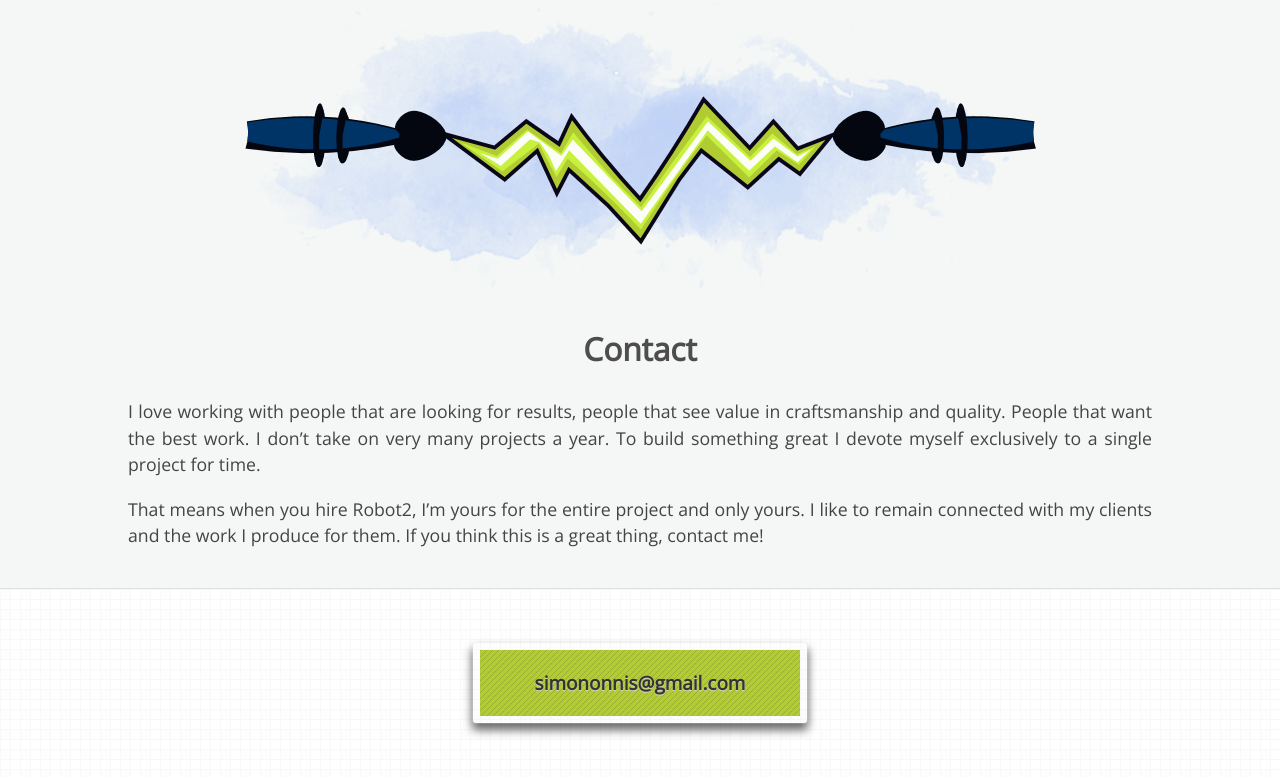
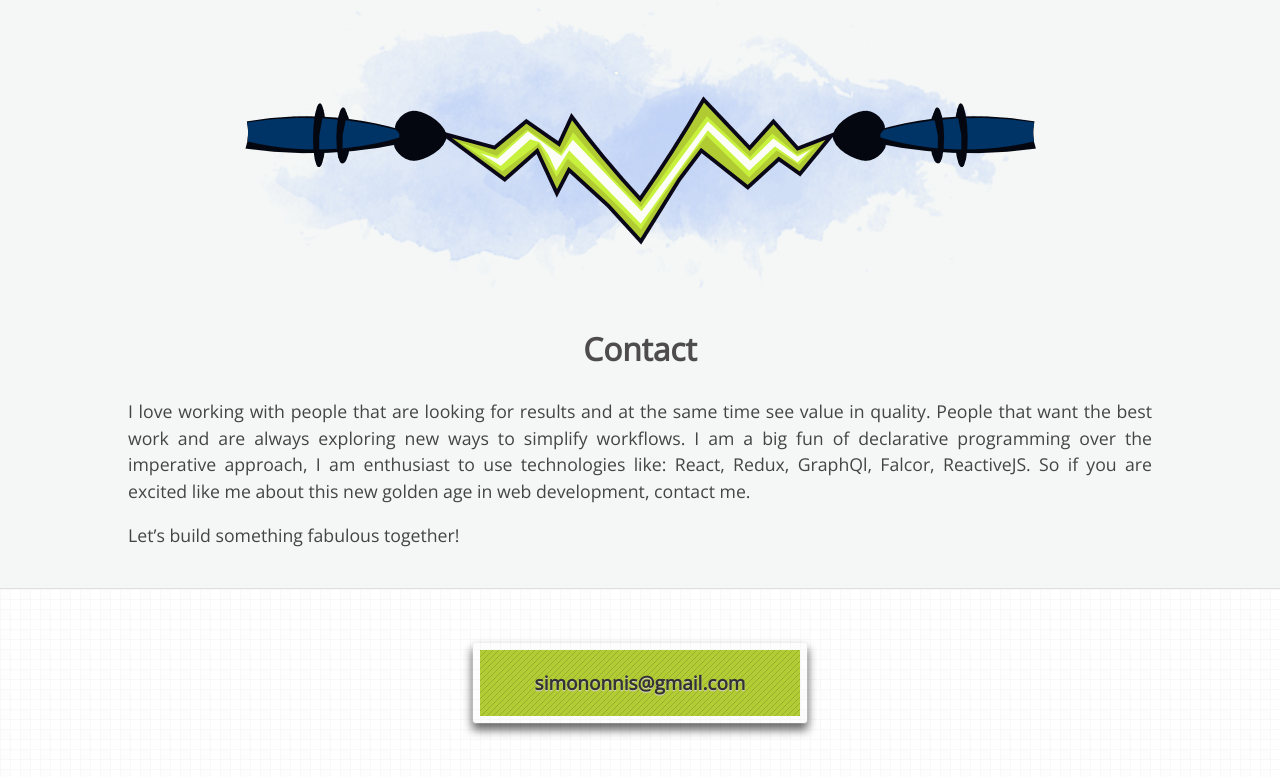
Before and after one commit to SimoNonnis/Robot2, a PHP site: page /contact-me in a window 1280 px wide. Shown: the part 137-914 px from the top of the page. Run offline with PHP 8.4, Linux system fonts and the light colour scheme; some web fonts are replaced.

Commit message:
Update contact-me.php

```diff
--- a/contact-me.php
+++ b/contact-me.php
@@ -7,15 +7,16 @@
         <img alt="Electric-arc" src="img/contact/contact.png" />
       </div>
       <article class="wrapper clearfix">
-      <h2>Contact</h2>
-        <p>I love working with people that are looking for results, people that see value in craftsmanship and quality.
-           People that want the best work. I don’t take on very many projects a year.
-           To build something great I devote myself exclusively to a single project for time.
-        </p>
-        <p>That means when you hire Robot2, I’m yours for the entire project and only yours.
-           I like to remain connected with my clients and the work I produce for them.
-           If you think this is a great thing, contact me!
-        </p>
+        <h2>Contact</h2>
+          <p>I love working with people that are looking for results and at the same time see value in quality.
+             People that want the best work and are always exploring new ways to simplify workflows.
+             I am a big fun of declarative programming over the imperative approach,
+             I am enthusiast to use technologies like: React, Redux, GraphQl, Falcor, ReactiveJS.
+             So if you are excited like me about this new golden age in web development, contact me.
+          </p>
+          <p>
+            Let’s build something fabulous together!
+          </p>
       </article>
     </section>
 
```
